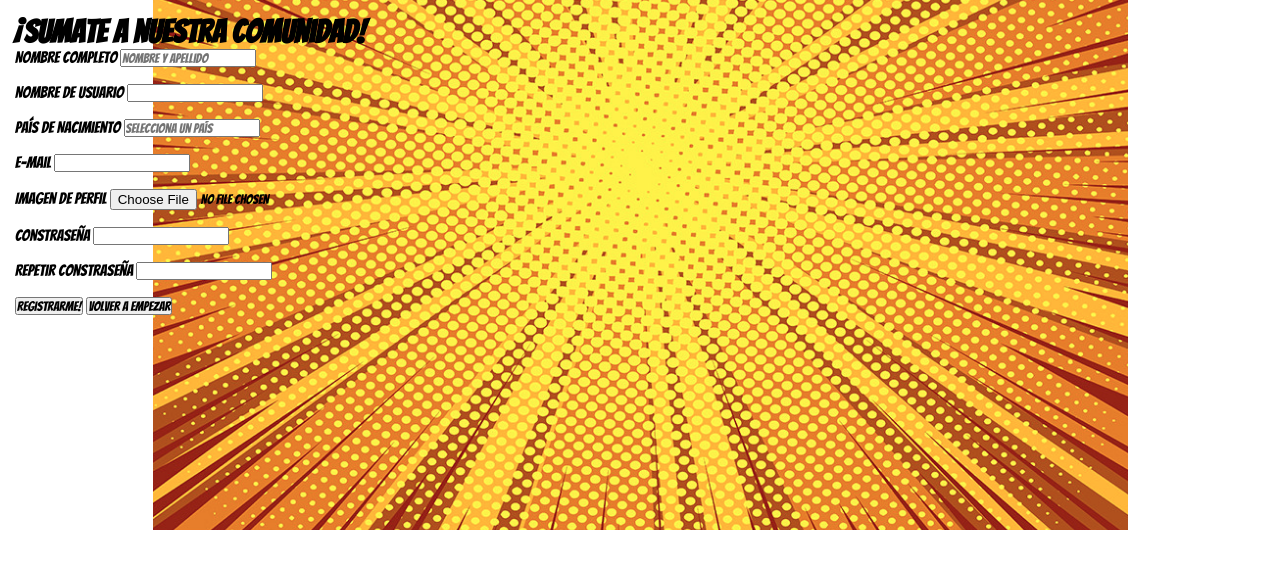
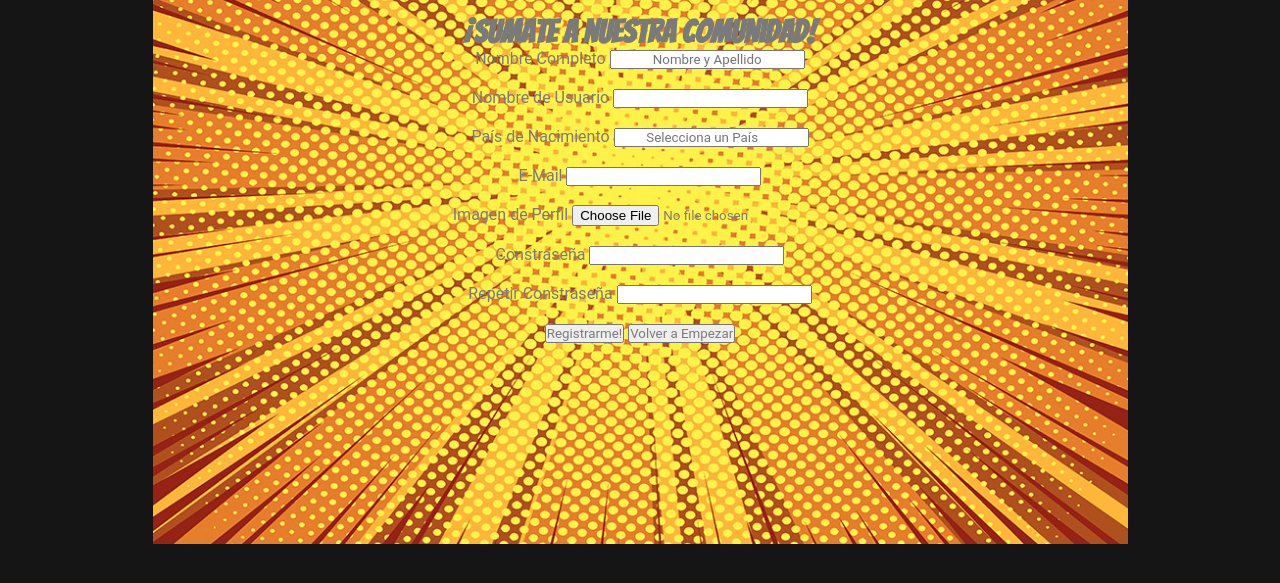
Before and after one commit to sferre/crackBangBoom, a PHP site: page /Register.php in a window 1280 px wide. Shown: the top 583 px of the page. Run offline with PHP 8.4, Linux system fonts and the light colour scheme.

Commit message:
suimos los cambios a los styles

```diff
--- a/css/main-style.css
+++ b/css/main-style.css
@@ -1,10 +1,13 @@
 * {
-  font-family: 'Abel', sans-serif;
+  font-family: 'Roboto', sans-serif;
   padding: 0;
   margin: 0;
   box-sizing: border-box;
   text-align: center;
   color: #7a7a7a;
+}
+h1, h2, h3 {
+  font-family:'Bangers';
 }
 
 body {
--- a/css/styleforms.css
+++ b/css/styleforms.css
@@ -1,10 +1,3 @@
-*{
-  padding: 0;
-  margin: 0;
-  box-sizing: border-box;
-  font-family: 'Bangers', cursive;
-}
-
 .formularios{
   background-image: url("../images/form-background.png");
   background-repeat: no-repeat;
--- a/Register.php
+++ b/register.php
@@ -63,6 +63,7 @@
 	<meta charset="utf-8">
 	<title>Nuevo Usuario</title>
 	<link href="https://fonts.googleapis.com/css?family=Bangers" rel="stylesheet">
+	<link rel="stylesheet" href="css/main-style.css">
 	<link rel="stylesheet" href="css/styleforms.css">
 </head>
 
```
Also changed, not shown: Login.php (deleted), login.php (added).
